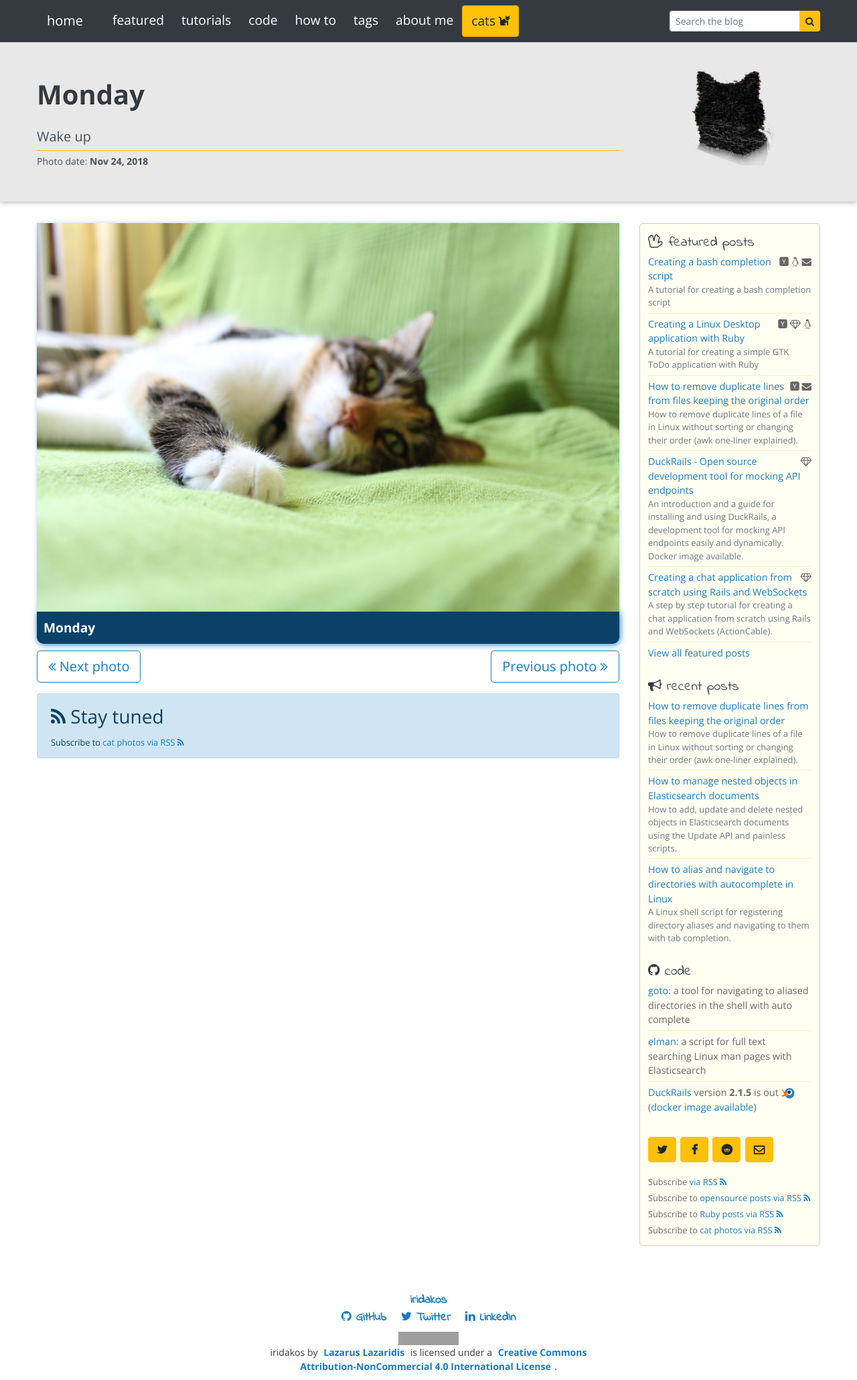
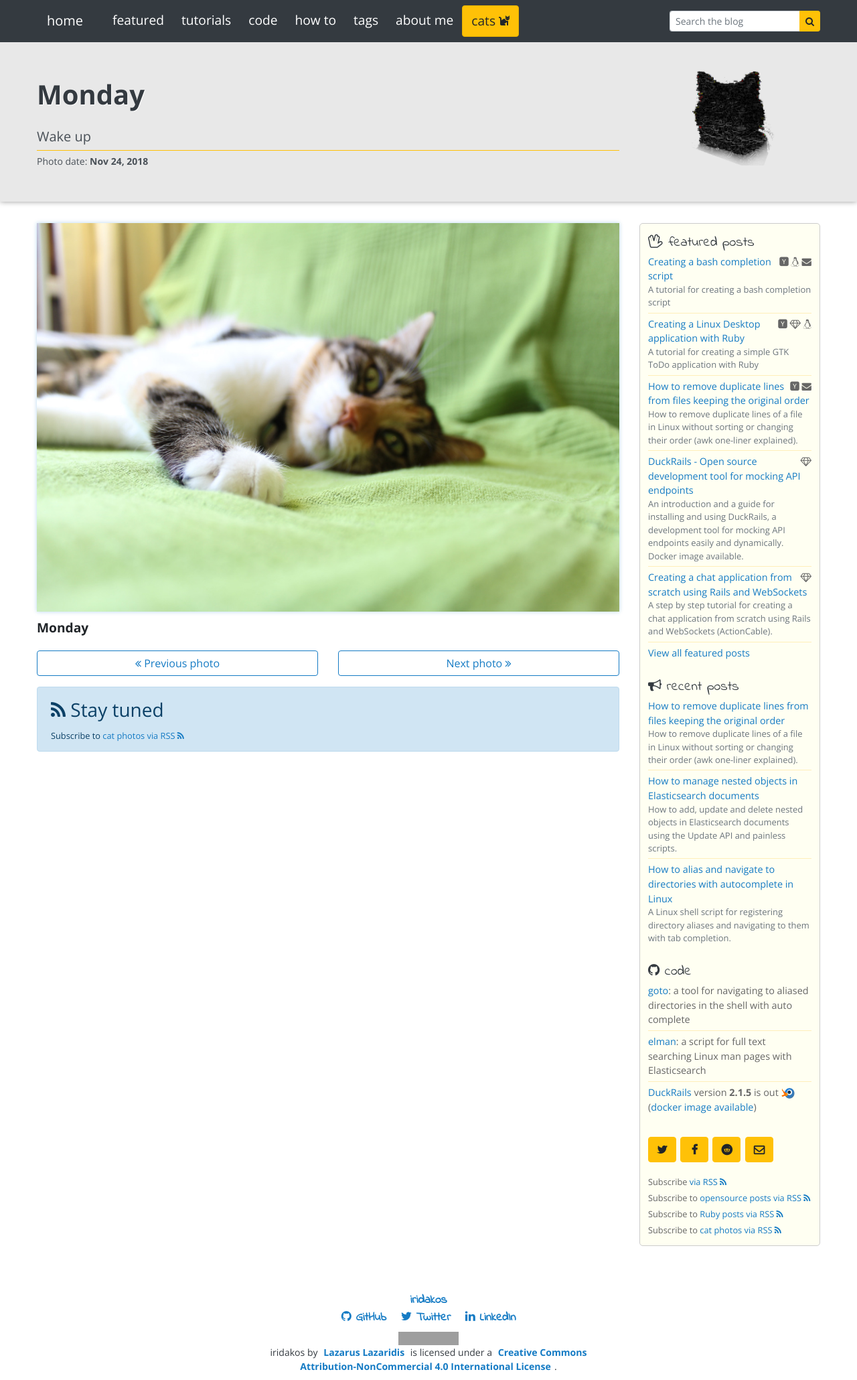
Before and after one commit to iridakos/iridakos.github.io, a Jekyll site: the page built from _cat_photos/0018-monday.md, in a window 1280 px wide. Shown: the whole page at 67% size. Built offline with Jekyll 4.4.1, drawn with Linux system fonts in a browser that asks for light colours; nearby versions of some CDN libraries; comment, search, counter and statistics services are not loaded; grey boxes are pictures that could not be loaded.

Commit message:
Fix cat layout

```diff
--- a/_layouts/cat-photo.html
+++ b/_layouts/cat-photo.html
@@ -103,17 +103,19 @@ layout: default
   {{ content }}
 
   <div class="row">
-    <div class="col text-center mb-3">
+    <div class="col-12 col-sm-6 text-left mb-3">
+      {% assign previous_index = cats.size | minus: page.index %}
+      {% if cats[previous_index] %}
+        {% assign cat=cats[previous_index] %}
+        <a href="{{ cat.url }}" class="btn btn-outline-primary d-block"><i class="fa fa-angle-double-left"></i> Previous photo</a>
+      {% endif %}
+    </div>
+
+    <div class="col-12 col-sm-6 text-right mb-3">
       {% assign next_index = cats.size | minus: page.index | minus: 2 %}
       {% if cats[next_index] and next_index >= 0 %}
         {% assign cat=cats[next_index] %}
-        <a href="{{ cat.url }}" class="btn btn-outline-primary btn-lg float-left"><i class="fa fa-angle-double-left"></i> Next photo</a>
-      {% endif %}
-
-      {% assign previous_index = cats.size | minus: page.index %}
-      {% if cats[previous_index] %}
-        {% assign cat=cats[previous_index] %}
-        <a href="{{ cat.url }}" class="btn btn-outline-primary btn-lg float-right">Previous photo <i class="fa fa-angle-double-right"></i></a>
+        <a href="{{ cat.url }}" class="btn btn-outline-primary d-block">Next photo <i class="fa fa-angle-double-right"></i></a>
       {% endif %}
     </div>
   </div>
--- /dev/null
+++ b/_sass/_cat.scss
@@ -0,0 +1,17 @@
+.cat-photo {
+  img {
+    margin-left: 0;
+    margin-right: 0;
+  }
+  .legend {
+    margin-top: -10px;
+    padding: 10px 0;
+    margin-bottom: 10px;
+    font-weight: bold;
+    font-size: 120%;
+
+    hr {
+      border-color: $iridakos;
+    }
+  }
+}
--- a/_sass/_iridakos.scss
+++ b/_sass/_iridakos.scss
@@ -267,24 +267,6 @@ i.icon-in-text {
   box-shadow: 1px 1px 5px rgba($iridakos, 0.8);
 }
 
-.cat-photo {
-  .legend {
-    margin-top: -10px;
-    padding: 10px;
-    margin-bottom: 10px;
-    color: $white;
-    background: darken($iridakos, 20%);
-    font-weight: bold;
-    font-size: 120%;
-    box-shadow: 1px 1px 10px rgba($iridakos, 1);
-    border-radius: 0 0 10px 10px;
-
-    hr {
-      border-color: $iridakos;
-    }
-  }
-}
-
 h1, h2, h3, h4, h5, h6 {
   margin: 1.5rem 0 1.5rem 0;
 }
--- a/css/main.scss
+++ b/css/main.scss
@@ -7,6 +7,7 @@ $font-family-base: 'Open Sans', sans-serif;
 
 @import "bootstrap/bootstrap",
         "iridakos",
+        "cat",
         "featured",
         "posts",
         "footer",
```
